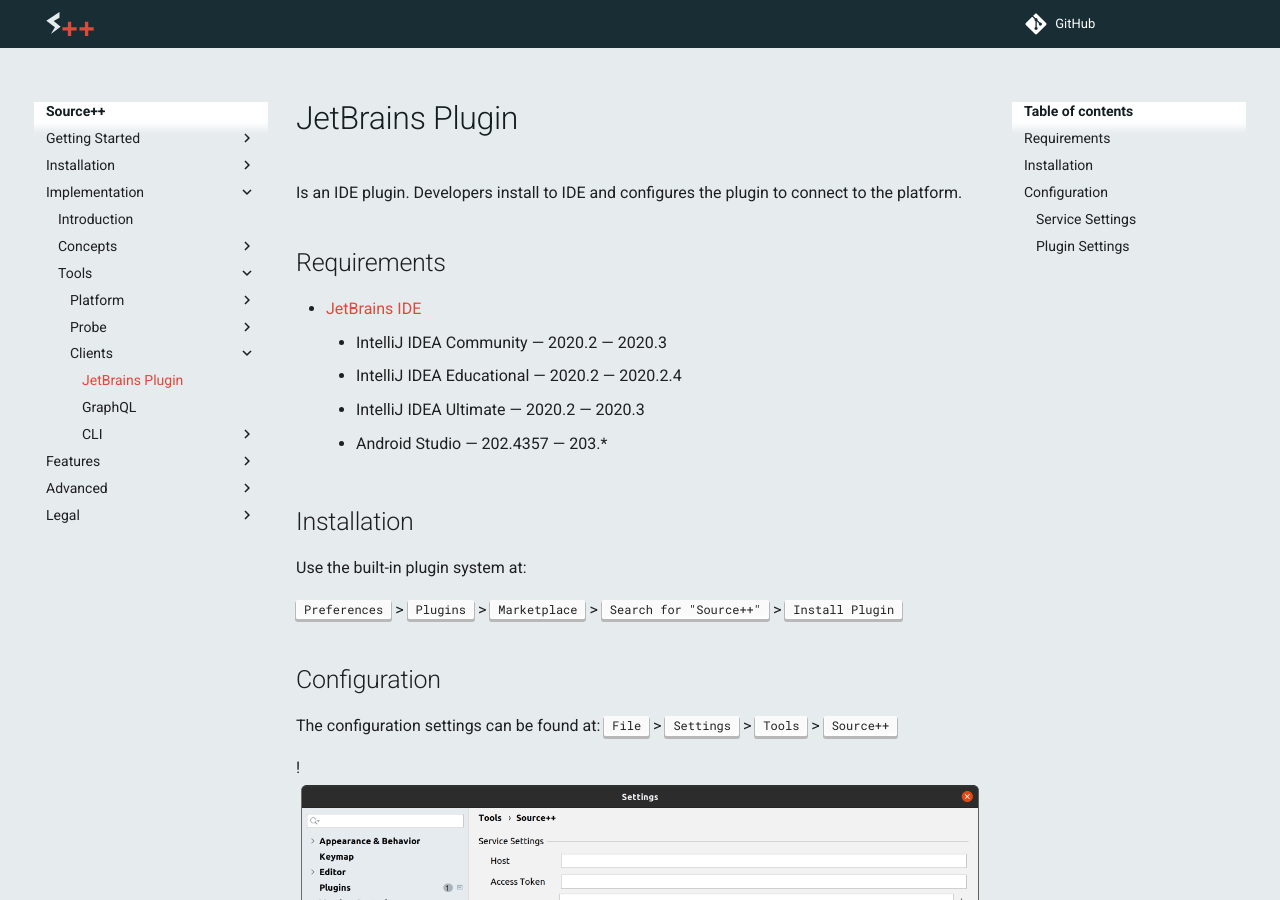
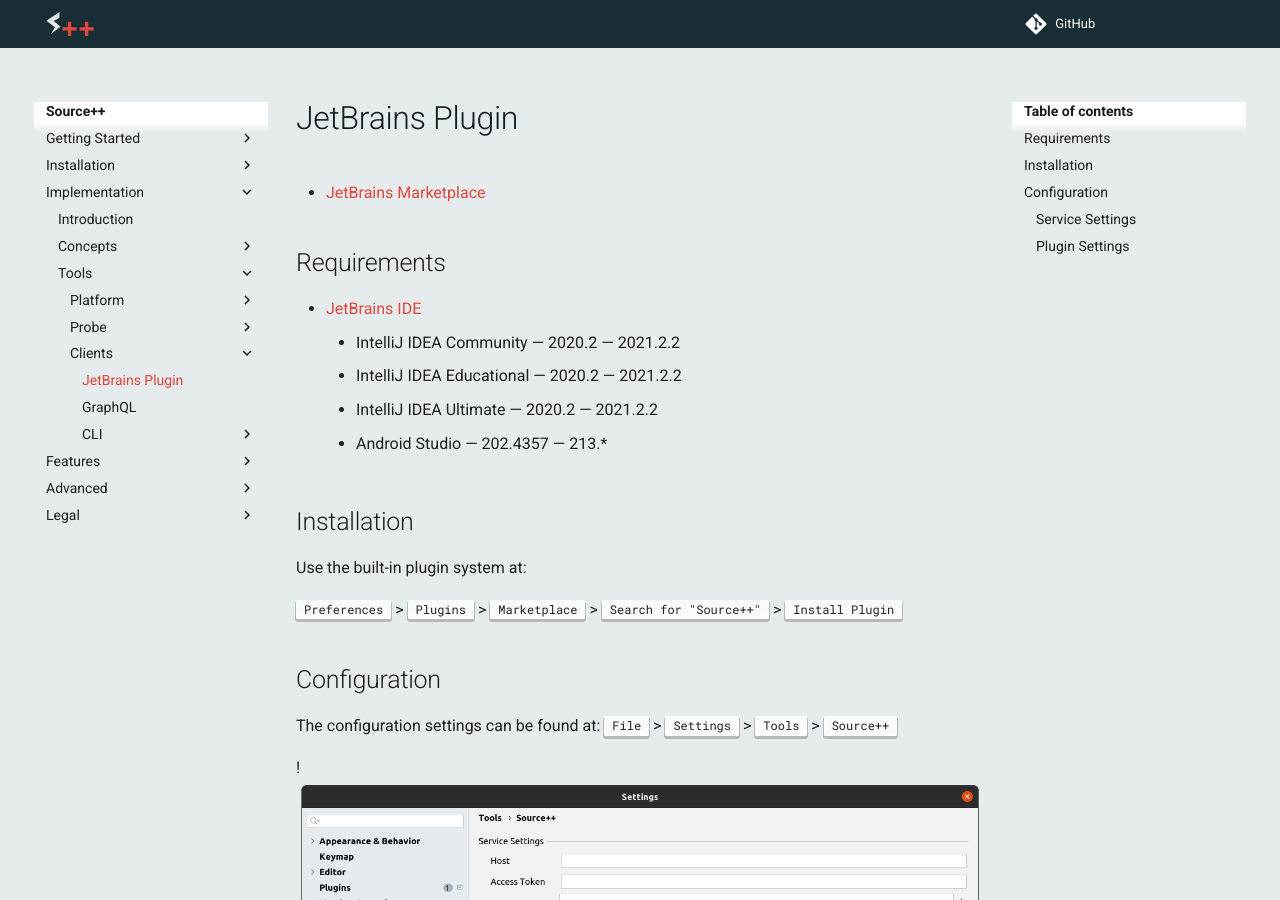
Before and after one commit to sourceplusplus/documentation, an MkDocs documentation site: the page built from docs/implementation/tools/clients/jetbrains-plugin.md, in a window 1280 px wide and 900 px high. Built offline with MkDocs 1.6.1 and Material for MkDocs 9.7.7, drawn with Linux system fonts in a browser that asks for light colours; the version menu is left out.

Commit message:
Update jetbrains-plugin.md

```diff
--- a/docs/implementation/tools/clients/jetbrains-plugin.md
+++ b/docs/implementation/tools/clients/jetbrains-plugin.md
@@ -1,14 +1,14 @@
 # JetBrains Plugin
 
-Is an IDE plugin. Developers install to IDE and configures the plugin to connect to the platform.
+- [JetBrains Marketplace](https://plugins.jetbrains.com/plugin/12033-source-)
 
 ## Requirements
 
 - [JetBrains IDE](https://www.jetbrains.com)
-    - IntelliJ IDEA Community — 2020.2 — 2020.3
-    - IntelliJ IDEA Educational — 2020.2 — 2020.2.4
-    - IntelliJ IDEA Ultimate — 2020.2 — 2020.3
-    - Android Studio — 202.4357 — 203.*
+    - IntelliJ IDEA Community — 2020.2 — 2021.2.2
+    - IntelliJ IDEA Educational — 2020.2 — 2021.2.2
+    - IntelliJ IDEA Ultimate — 2020.2 — 2021.2.2
+    - Android Studio — 202.4357 — 213.*
 
 ## Installation
 
```
